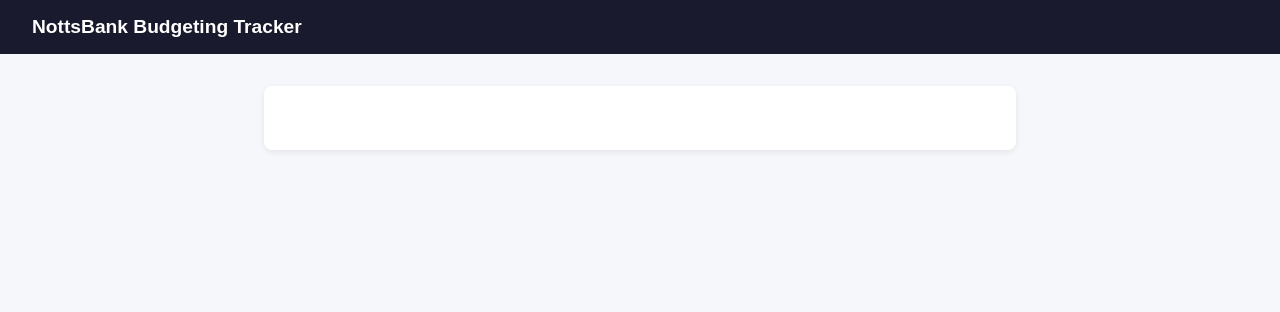
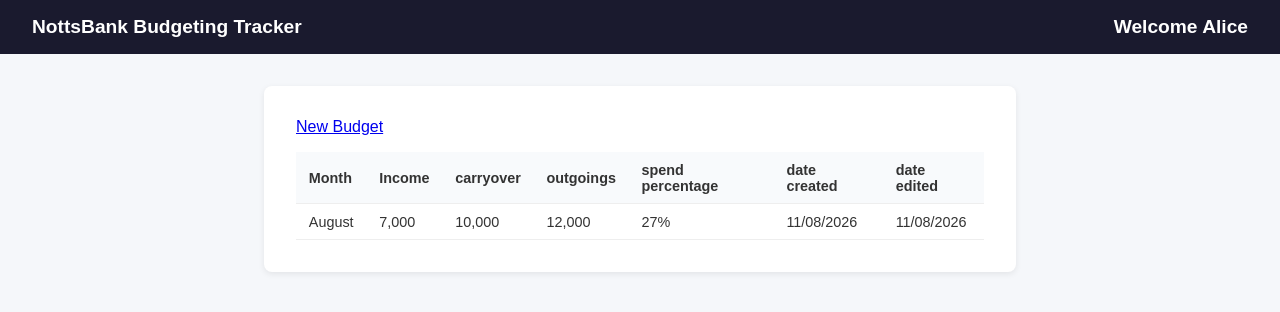
Before and after one commit to KhadijaCodes24/CapitalOneUKHackathon, a plain HTML site: page budgeting/frontend/index.html in a window 1280 px wide. Drawn offline with Linux system fonts and the light colour scheme; no server answers.

Commit message:
Added index page

```diff
--- a/budgeting/frontend/index.html
+++ b/budgeting/frontend/index.html
@@ -10,16 +10,42 @@
     <h1>NottsBank Budgeting Tracker</h1>
     <div class="nav-right">
       <!-- TODO: Show welcome message (id="welcome-msg") and a logout button -->
+       <h1>Welcome Alice</h1>
     </div>
   </nav>
   <main>
     <section>
       <!-- TODO: Add a "New Budget" button that links to budget.html -->
+       <a href="budget.html" class="button-class">New Budget</a>
 
       <!-- TODO: Display all budgets in a table with columns for:
            month/year, income, carryover, outgoings, spend percentage, date created, date edited
            Each row should have Edit and Delete buttons
            Hint: use id="budgets-tbody" for the table body so app.js can populate it -->
+           <table>
+            <thead>
+              <tr>
+                <th>Month</th>
+                <th>Income</th>
+                <th>carryover</th>
+                <th>outgoings</th>
+                <th>spend percentage</th>
+                <th>date created</th>
+                <th>date edited</th>
+              </tr>
+              <tbody>
+                <tr>
+                  <td>August</td>
+                  <td>7,000</td>
+                  <td>10,000</td>
+                  <td>12,000</td>
+                  <td>27%</td>
+                  <td>11/08/2026</td>
+                  <td>11/08/2026</td>
+                </tr>
+            </tbody>
+          </thead>
+           </table>
     </section>
   </main>
   <script src="app.js"></script>
```
Also changed, not shown: 1 other file.
